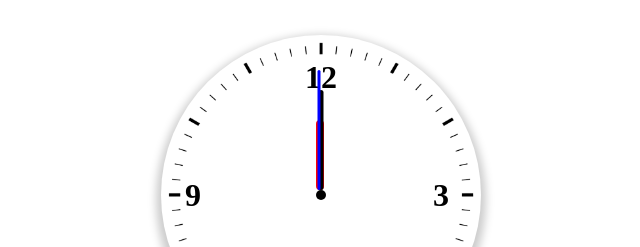
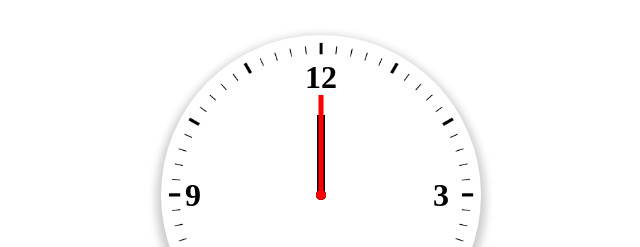
Before and after one commit to baotram204/clock, a plain HTML site: page index.html in a window 1280 px wide. Shown: the part 215-462 px from the top of the page, 319-959 px from the left. Drawn offline with Linux system fonts and the light colour scheme.

Commit message:
Update style.css

```diff
--- a/style.css
+++ b/style.css
@@ -101,56 +101,53 @@ body{
     left: 24px;
 }
 
-.dot {
-    position: relative;
-    margin: auto;
-    content: '';
+
+.dot, .hour, .minute, .second {
     width: 10px;
     height: 10px;
+    border-radius: 50%;
     background-color: black;
-    border-radius: 50%;
 }
 
 
-.hour {
-    /* height: 10px; */
+.second {
+    background-color: red;
 }
 
-.hr {
-    position: absolute;
-    width: 8px;
-    height: 70px;
-    background-color: red;
-    border-radius: 100px;
-    transform: translateY(-100%);
-}
-
-.minute {
-    /* height: 10px; */
+.dot {
+    margin: auto;
+    position: relative;
 }
 
 
-.min{
+.hour, .second, .minute {
     position: absolute;
-    width: 5px;
-    height: 100px;
-    margin: auto;
-    background-color: black;
-    border-radius: 100px;
-    transform: translate(50%, -100%);
-
 }
 
-.second {
-    /* height: 10px; */
+
+.hr, .min, .sec {
+    position: absolute;
+    bottom: 5px;
+    left: 50%;
+    transform: translate(-50%,0);
 }
 
-.sec {
-    position: absolute;
-    width: 3px;
-    height: 120px;
-    margin: auto;
-    background-color: blue;
-    border-radius: 100px;
-    transform: translate(50%, -100%);
+
+.hour .hr {
+    height: 80px;
+    width: 80%;
+    background-color: black;
 }
+
+
+.minute .min {
+    height: 90px;
+    width: 80%;
+}
+
+
+.second .sec {
+    height: 100px;
+    width: 50%;
+    background-color: red;
+}
```
